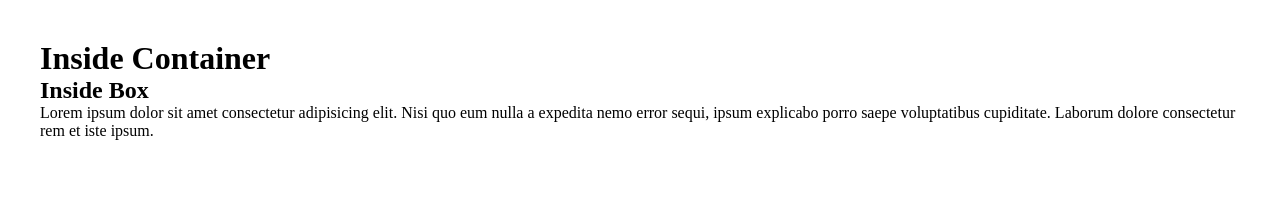
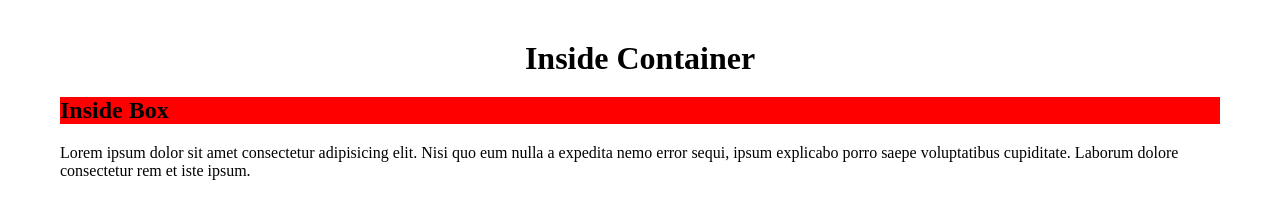
Before and after one commit to Taimoor-Kamran/Custom_Css, a plain HTML site: page Css_Variables/index.html in a window 1280 px wide. Drawn offline with Linux system fonts and the light colour scheme.

Commit message:
added fourth commit

```diff
--- a/Css_Variables/style.css
+++ b/Css_Variables/style.css
@@ -6,3 +6,17 @@
 .container{
     padding: 40px;
 }
+
+h1{
+    text-align: center;
+}
+
+.box{
+    --my-var: red;
+    padding: 20px;
+}
+
+.box h2{
+     margin-bottom: 20px;
+    background-color: var(--my-var);
+}
```
